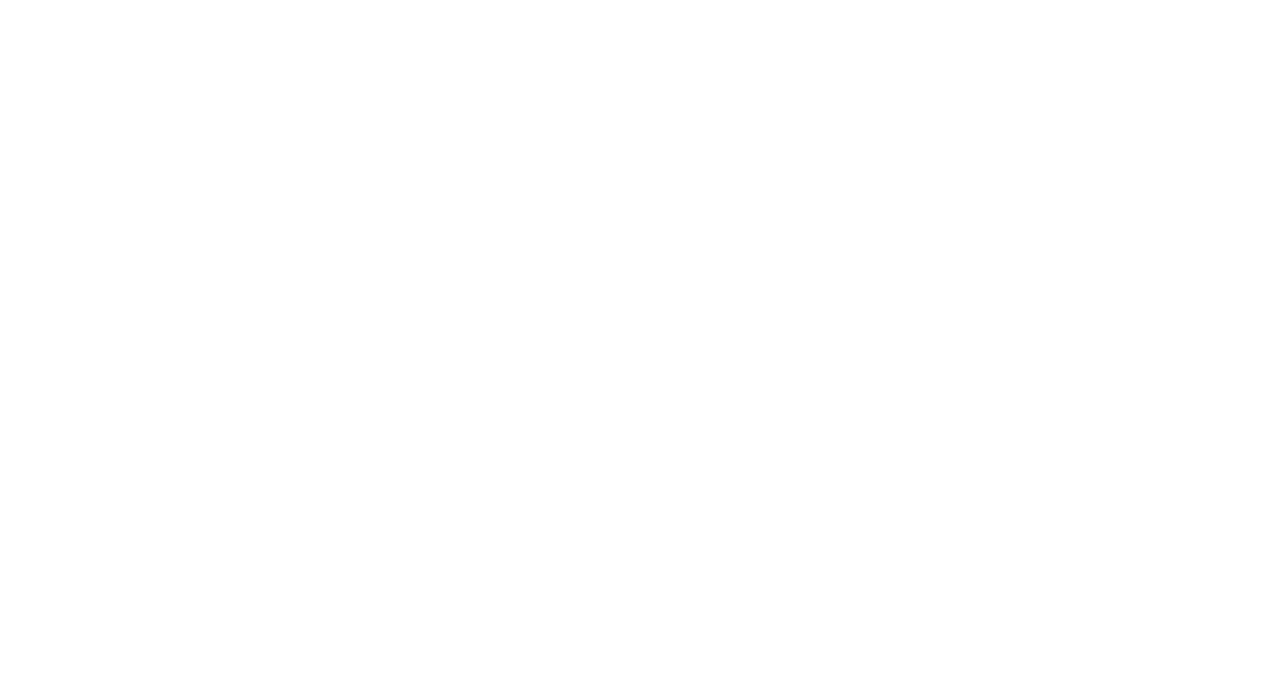
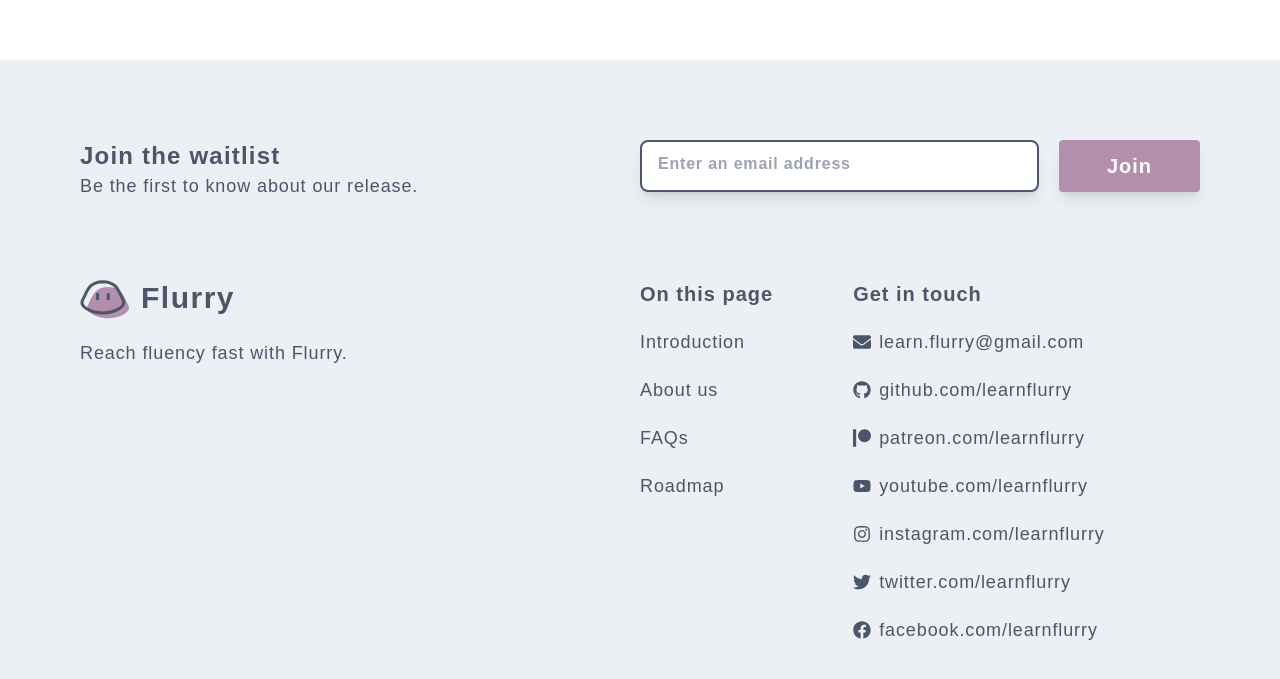
Before and after one commit to learnflurry/waitlist, a React (Create React App) app: page / in a window 1280 px wide. Shown: the part 4552-5231 px from the top of the page. Before the commit the page ends 4178 px from the top, so only its background shows below. Built offline with nearby package versions, Linux system fonts and the light colour scheme; a web font is replaced by a local one.

Commit message:
finished desktop ui prototype

```diff
--- a/src/components/Footer.tsx
+++ b/src/components/Footer.tsx
@@ -4,40 +4,58 @@ import { ReactComponent as MobileSwirl } from "assets/mobile/footer-swirl-mobile
 import Button from "components/Button";
 import TextInput from "components/TextInput";
 import CTA from "./CTA";
+import { socials } from "data/socials";
 
 export default function Footer() {
+    const clipLink = (link: string) => {
+        if (link.startsWith("mailto:")) return link.split("mailto:")[1];
+        return link.split("://")[1];
+    };
     return (
         <>
-            {/* <DesktopSwirl /> */}
+            <DesktopSwirl className="mb-[-50%] mt-[-30%] w-full object-fill" />
             {/* <MobileSwirl /> */}
+            <div className="mt-80 bg-nord-grey">
+                <div className="container py-20">
+                    <div className="grid grid-cols-2 grid-rows-[min-content_auto] gap-y-20">
                         <div>
                             <h4>Join the waitlist</h4>
                             <p>Be the first to know about our release.</p>
                         </div>
-            <div>
+                        <div className="h-fit">
                             <CTA />
                         </div>
                         <div>
+                            <div className="mb-5 flex flex-row gap-x-3">
                                 <FlurryLogo />
                                 <h3>Flurry</h3>
+                            </div>
                             <p>Reach fluency fast with Flurry.</p>
                         </div>
-            <div>
-                <div>
+
+                        <div className="flex flex-row gap-x-20">
+                            <div className="flex flex-col gap-y-5">
                                 <h5>On this page</h5>
-                    <a href="#">Introduction</a>
-                    <a href="#">About us</a>
-                    <a href="#">FAQs</a>
-                    <a href="#">Roadmap</a>
+                                <a href="#intro">Introduction</a>
+                                <a href="#about">About us</a>
+                                <a href="#faq">FAQs</a>
+                                <a href="#roadmap">Roadmap</a>
                             </div>
-                <div>
+                            <div className="flex flex-col gap-y-5">
                                 <h5>Get in touch</h5>
-                    <a href="#">learn.flurry@gmail.com</a>
-                    <a href="#">github.com/learnflurry</a>
-                    <a href="#">youtube.com/learnflurry</a>
-                    <a href="#">instagram.com/learnflurry</a>
-                    <a href="#">twitter.com/learnflurry</a>
-                    <a href="#">facebook.com/learnflurry</a>
+                                {socials.map((social, index) => (
+                                    <a
+                                        key={index}
+                                        href={social.link}
+                                        className="flex flex-row items-center gap-x-2"
+                                    >
+                                        <social.icon />
+                                        {clipLink(social.link)}
+                                    </a>
+                                ))}
+                            </div>
+                        </div>
+                    </div>
                 </div>
             </div>
         </>
--- a/src/components/sections/About.tsx
+++ b/src/components/sections/About.tsx
@@ -10,7 +10,7 @@ import { ReactComponent as MobileFluSmall } from "assets/mobile/about-flu-mobile
 export default function About() {
     return (
         <>
-            <div className="container flex flex-row gap-x-24">
+            <div id="about" className="container flex flex-row gap-x-24">
                 <div className="flex w-[115%] flex-col items-center justify-center">
                     <DesktopFluLarge className="w-fit self-end" />
                     <DesktopFluMedium className="w-fit self-start" />
--- a/src/components/sections/Faq.tsx
+++ b/src/components/sections/Faq.tsx
@@ -4,7 +4,9 @@ import { ReactComponent as MobileSwirl } from "assets/mobile/swirl-mobile-4.svg"
 export default function FAQ() {
     return (
         <>
-            <h2 className="mb-10 text-center">FAQs</h2>
+            <h2 id="faq" className="mb-10 text-center">
+                FAQs
+            </h2>
             <div className="container flex flex-row gap-x-20 px-52">
                 <QuestionCard
                     title="Why choose Flurry over other apps?"
--- a/src/components/sections/Roadmap.tsx
+++ b/src/components/sections/Roadmap.tsx
@@ -1,6 +1,6 @@
 export default function Roadmap() {
     return (
-        <div className="container text-center">
+        <div id="roadmap" className="container text-center">
             <h2 className="mb-5">Roadmap</h2>
             <p>Project roadmap coming soon!</p>
         </div>
```
Also changed, not shown: tailwind.config.js (+0 -12 lines). Lines whose indentation alone changed are shown as unchanged.
